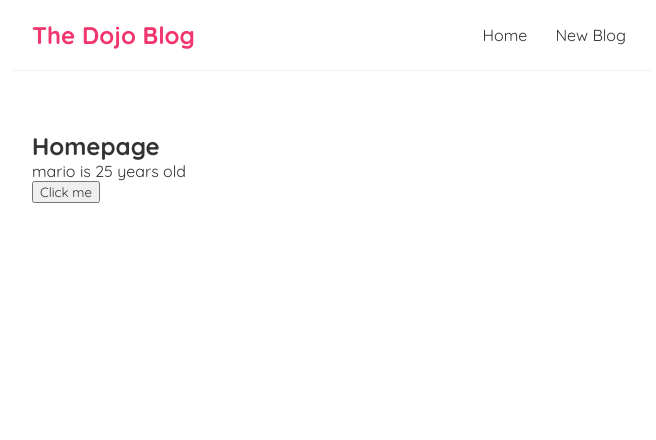
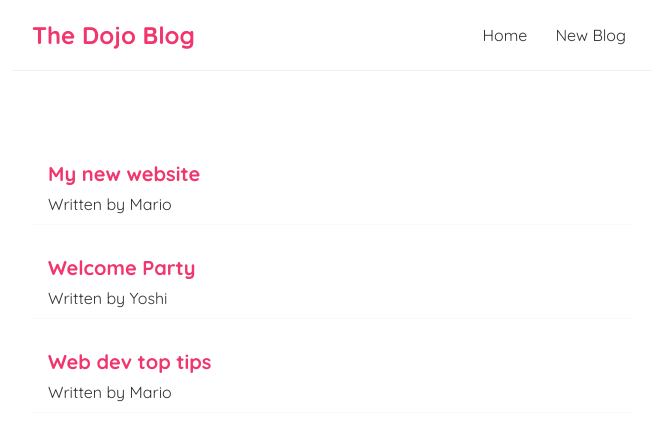
Before and after one commit to NikFarees/dojo-blog, a React (Create React App) app: page / in a window 1280 px wide. Shown: the top 440 px of the page, without its empty margins (308-964 px from the left). Built offline with nearby package versions, Linux system fonts and the light colour scheme.

Commit message:
#9 - Outputting Lists

```diff
--- a/src/Home.js
+++ b/src/Home.js
@@ -1,22 +1,20 @@
 import { useState } from 'react';
 
 const Home = () => {
-
-    // Hooks for state management
-    const [name, setName] = useState('mario');
-    const [age, setAge] = useState(25);
-
-    // Function to handle button click
-    const handleClick = () => {
-        setName('luigi');
-        setAge(30);
-    }
+    const [blogs, setBlogs] = useState([
+        { title: 'My new website', body: 'Lorem ipsum dolor sit amet, consectetur adipiscing elit.', author: 'Mario', id: 1 },
+        { title: 'Welcome Party', body: 'Lorem ipsum dolor sit amet, consectetur adipiscing elit.', author: 'Yoshi', id: 2 },
+        { title: 'Web dev top tips', body: 'Lorem ipsum dolor sit amet, consectetur adipiscing elit.', author: 'Mario', id: 3 },
+    ]);
 
     return (
-        <div className="Home">
-            <h2>Homepage</h2>
-            <p>{name} is {age} years old</p>
-            <button onClick={handleClick}>Click me</button>
+        <div className="home">
+            {blogs.map((blog) => (
+                <div className="blog-preview" key={blog.id}>
+                    <h2>{blog.title}</h2>
+                    <p>Written by {blog.author}</p>
+                </div>
+            ))}
         </div>
     );
 }
--- a/src/index.css
+++ b/src/index.css
@@ -33,3 +33,18 @@
   margin: 40px auto;
   padding: 20px;
 }
+
+/* blog previews / list */
+.blog-preview {
+  padding: 10px 16px;
+  margin: 20px 0;
+  border-bottom: 1px solid #fafafa;
+}
+.blog-preview:hover {
+  box-shadow: 1px 3px 5px rgba(0,0,0,0.1);
+}
+.blog-preview h2 {
+  font-size: 20px;
+  color: #f1356d;
+  margin-bottom: 8px;
+}
```
